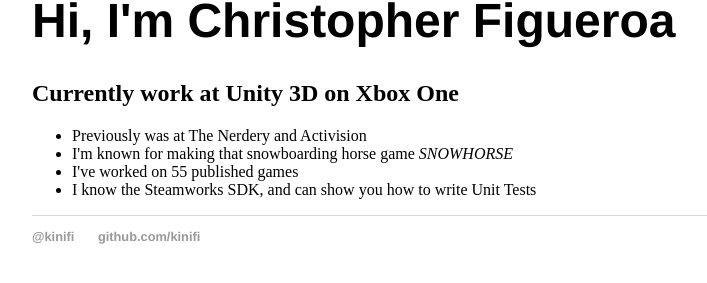
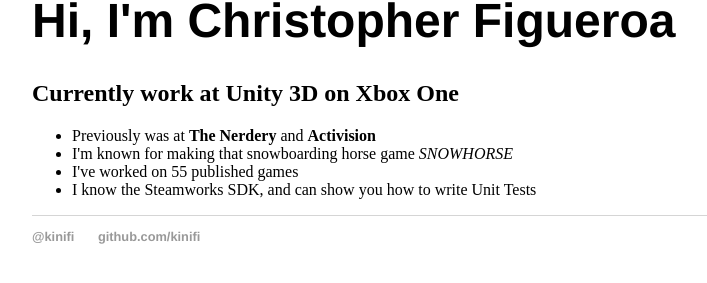
Before and after one commit to kinifi/kinifi.github.io, a Jekyll site: the page built from index.html, in a window 1280 px wide. Shown: the part 117-400 px from the top of the page, without its empty margins (160-867 px from the left). Built offline with Jekyll 4.4.1, drawn with Linux system fonts in a browser that asks for light colours.

```diff
--- a/index.html
+++ b/index.html
@@ -6,7 +6,7 @@ title: Christopher Figueroa / Game Developer
 	<h1>Hi, I'm Christopher Figueroa</h1>
 	<h2>Currently work at Unity 3D on Xbox One</h2>
 	<ul>
-		<li>Previously was at The Nerdery and Activision</li>
+		<li>Previously was at <b>The Nerdery</b> and <b>Activision</b></li>
 		<li>I'm known for making that snowboarding horse game <em>SNOWHORSE</em></li>
 		<li>I've worked on 55 published games</li>
 		<li>I know the Steamworks SDK, and can show you how to write Unit Tests</li>
```
